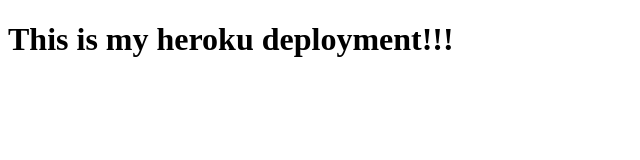
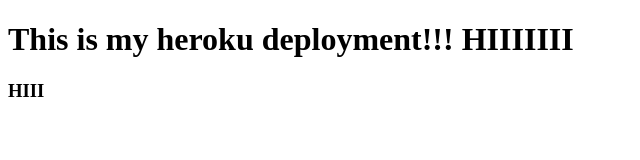
Before and after one commit to amauryplayero/deployment-demo, a website: page index.html in a window 1280 px wide. Shown: the whole page, without its empty margins (0-640 px from the left). Drawn offline with Linux system fonts and the light colour scheme.

Commit message:
html edited

```diff
--- a/index.html
+++ b/index.html
@@ -1,3 +1,4 @@
+
 <!DOCTYPE html>
 <html lang="en">
 <head>
@@ -7,6 +8,9 @@
   <title>Heroku Test</title>
 </head>
 <body>
-  <h1>This is my heroku deployment!!!</h1>
+  <h1>This is my heroku deployment!!!
+    HIIIIIII
+  </h1>
+  <h3>HIII</h3>
 </body>
 </html>
```
